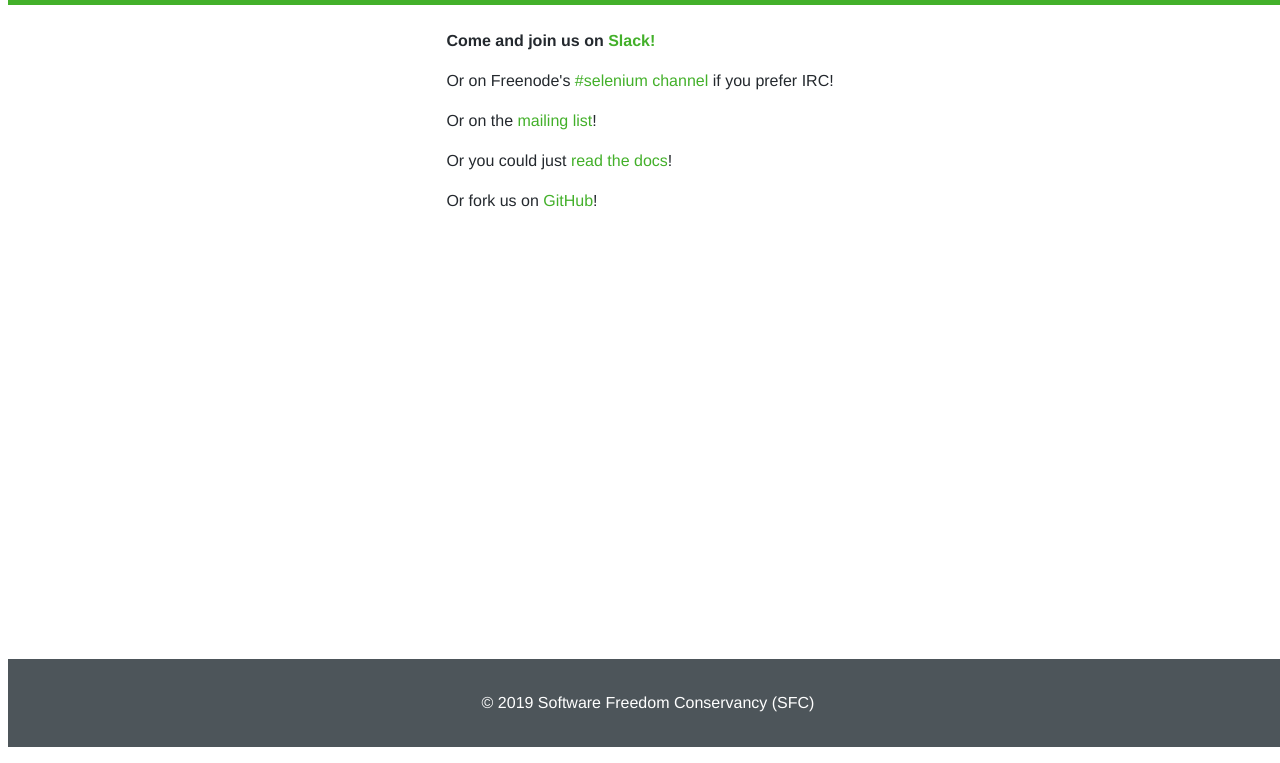
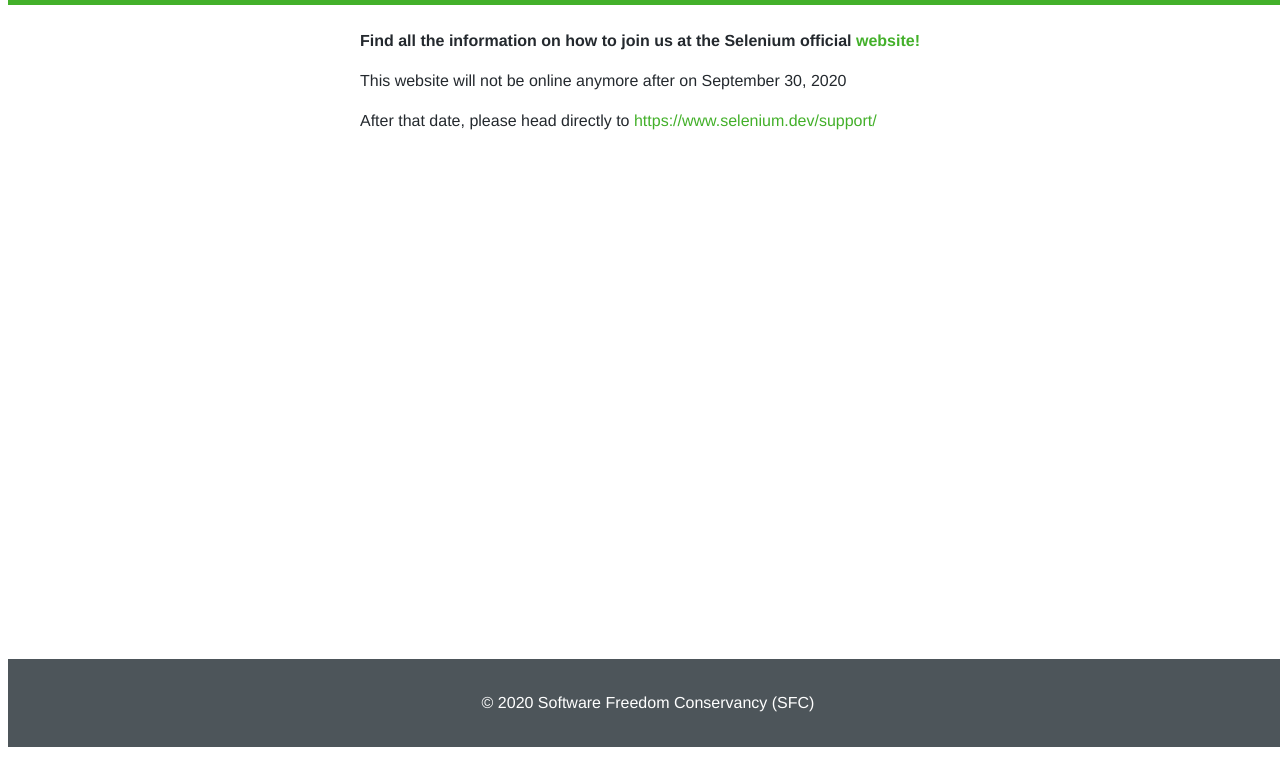
Before and after one commit to SeleniumHQ/heroku-selenium, a plain HTML site: page index.html in a window 1280 px wide. Shown: the part 53-816 px from the top of the page. Drawn offline with Linux system fonts and the light colour scheme.

Commit message:
Updating content with note to take site offline

```diff
--- a/index.html
+++ b/index.html
@@ -6,24 +6,22 @@
 <body>
 <div class="fixedHeaderContainer">
 <div class="headerWrapper wrapper">
-<header><a href="https://www.seleniumhq.org"><img class="logo" src="selenium-white.svg" alt="Selenium"><h2 class="headerTitleWithLogo">Selenium</h2></a></header>
+<header><a href="https://www.selenium.dev"><img class="logo" src="selenium-white.svg" alt="Selenium"><h2 class="headerTitleWithLogo">Selenium</h2></a></header>
 </div>
 </div>
 
 <div class="wrapper navPusher">
 
-<h1>Come and join us on <a href="https://seleniumhq.slack.com/join/shared_invite/enQtODAwOTUzOTM5OTEwLTZjZjgzN2ExOTBmZGE0NjkwYzA2Nzc0MjczMGYwYjdiNGQ5YjI0ZjdjYjFhMjVlMjFkZWJmNDYyMmU1OTYyM2Y">Slack!</a></h1>
+<h1>Find all the information on how to join us at the Selenium official <a href="https://www.selenium.dev/support/">website!</a></h1>
 
-<p>Or on Freenode's <a href="http://webchat.freenode.net/?channels=%23selenium">#selenium channel</a> if you prefer IRC!
-<p>Or on the <a href="http://groups.google.com/group/selenium-users">mailing list</a>!
-<p>Or you could just <a href="https://www.seleniumhq.org/">read the docs</a>!
-<p>Or fork us on <a href="https://github.com/seleniumhq/selenium">GitHub</a>!
+<p>This website will not be online anymore after on September 30, 2020</p>
+<p>After that date, please head directly to <a href="https://www.selenium.dev/support/">https://www.selenium.dev/support/</a></p>
 
 </div>
 
 <footer class="nav-footer" id="footer">
 
-<section class="copyright">&copy; 2019 Software Freedom Conservancy (SFC)</section>
+<section class="copyright">&copy; 2020 Software Freedom Conservancy (SFC)</section>
 </footer>
 </div>
 </body>
```
